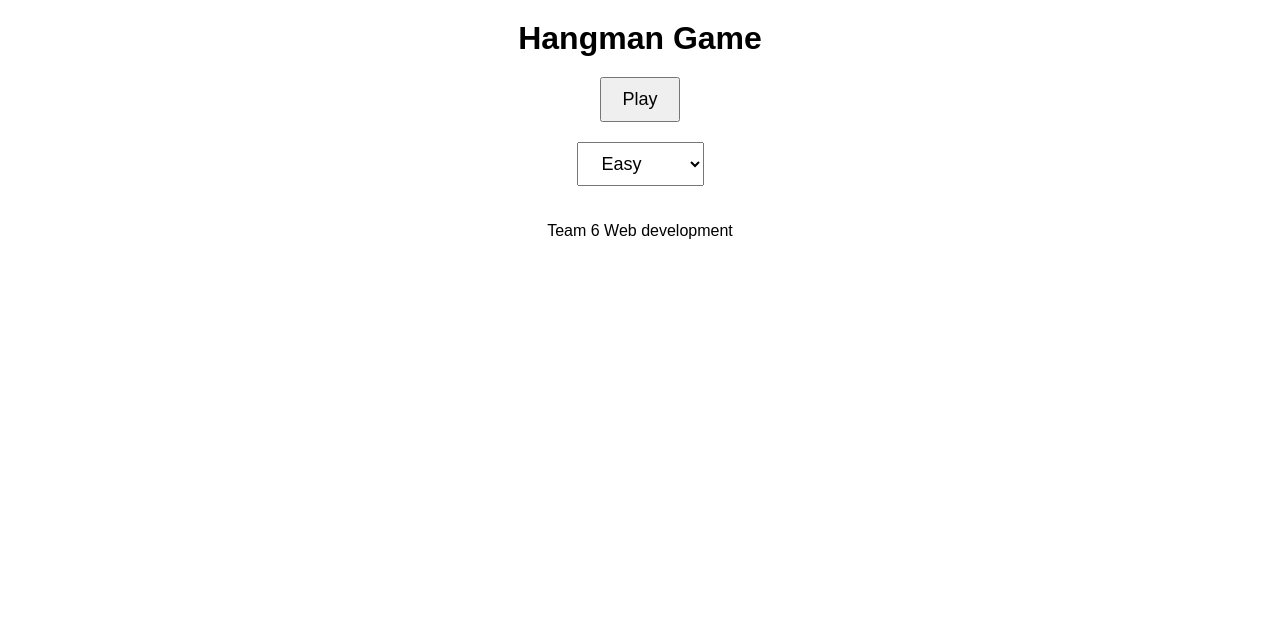
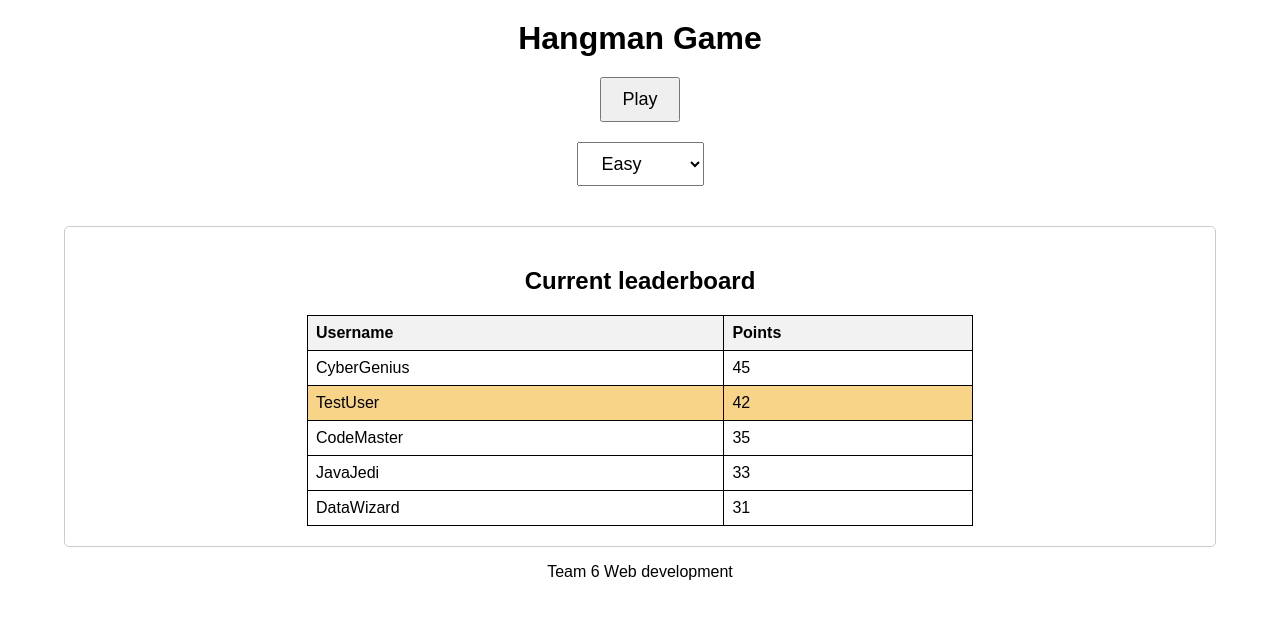
Before and after one commit to mpayton124/Hangman, a PHP site: page / in a window 1280 px wide. Shown: the top 619 px of the page. Run offline with PHP 8.4, Linux system fonts and the light colour scheme.

Commit message:
Starts leaderboard + level changes

```diff
--- a/index.php
+++ b/index.php
@@ -1,6 +1,12 @@
 <?php
 session_start();
 // $_SESSION['Testing'] = "THIS IS A TEST";
+$_SESSION['username'] = 'TestUser';
+$_SESSION['points'] = 37;
+
+//flush
+unset($_SESSION['progress']['level']);
+unset($_SESSION['progress']['difficulty']);
 ?>
 <!DOCTYPE html>
 <html lang="en">
@@ -31,6 +37,51 @@ session_start();
                 </div>
             </div>
 		</form>
+        <div id="leaderboard">
+            <h2>Current leaderboard</h2>
+            <?php
+                $leaderboard = [];
+
+                $fileContents = file_get_contents('leaderboard_list.txt');
+                $lines = explode(PHP_EOL, $fileContents);
+                foreach($lines as $line) {
+                    $parts = explode(",", $line);
+                    $username = trim($parts[0]);
+                    $points = trim($parts[1]);
+                    $leaderboard[$username] = $points;
+                }
+
+                arsort($leaderboard);//sorts the arrary desc by points
+
+
+                echo "<table>";
+                echo "<tr><th>Username</th><th>Points</th></tr>";
+
+                $counter = 0;
+                $user_found = false;
+                foreach ($leaderboard as $username => $points) {
+                    if ($username == $_SESSION['username']){
+                        echo "<tr style='background-color:#F7D488'><td>$username</td><td>$points</td></tr>";
+                        $user_found = true;
+                    }else{
+                        echo "<tr><td>$username</td><td>$points</td></tr>";
+                    }
+                    $counter++;
+                    if ($counter >= 5) { // display top 5 users
+                        break;
+                    }
+                }
+                if (!$user_found){
+                    echo "<tr><td>...</td><td>...</td></tr>";
+                    echo "<tr style='background-color:#F7D488'><td>".$username."</td><td>".$points."</td></tr>";
+                }
+
+
+                echo "</table>";
+
+            ?>
+        </div>
+
         </main>
         <footer>
             <p>Team 6 Web development</p>
--- /dev/null
+++ b/leaderboard_list.txt
@@ -0,0 +1,11 @@
+AdaLove33,26
+CodeMaster,35
+TechNinjaBill,18
+CyberGenius,45
+PixelPirate,22
+DataWizard,31
+ByteBard,27
+JavaJedi,33
+PythonPro,30
+RubyRuler,25
+TestUser,42
--- a/loss.php
+++ b/loss.php
@@ -8,6 +8,9 @@
 <body>
     YOU LOST!
     could do something similar to the win screen, reusing buttons etc.
+    <!-- going back to main menu: -->
+<form action = "index.php" method = "post">
+    <button type = "submit">Main Menu</button>
     <p>add thing that lets them go back to main menu</p>
 
 </body>
--- a/styles.css
+++ b/styles.css
@@ -68,6 +68,31 @@ h1 {
     display: block;
 }
 
+/* leaderboard styles */
+#leaderboard {
+    display: flex;
+    flex-direction: column;
+    align-items: center;
+    /* justify-content: center; */
+    margin-top: 20px;
+    padding: 20px;
+    border: 1px solid #ccc;
+    border-radius: 5px;
+}
+table {
+    border-collapse: collapse;
+    width: 60%;
+    text-align: center;
+}
+th, td {
+    border: 1px solid black;
+    padding: 8px;
+    text-align: left;
+}
+th {
+    background-color: #f2f2f2;
+}
+
 /* specific for hangman-game screen */
 #hangman-game {
     display: flex;
@@ -102,7 +127,7 @@ h1 {
 }
 
 
-/* we can set a button to disabled with javascript once its already selected or guessed and make it red */
+
 .correct-guess {
     background-color: #8bc34a;
 }
```
Also changed, not shown: finalwin.php (added, +24 -0 lines), gamescreen.php (+14 -6 lines), win.php (+59 -2 lines).
